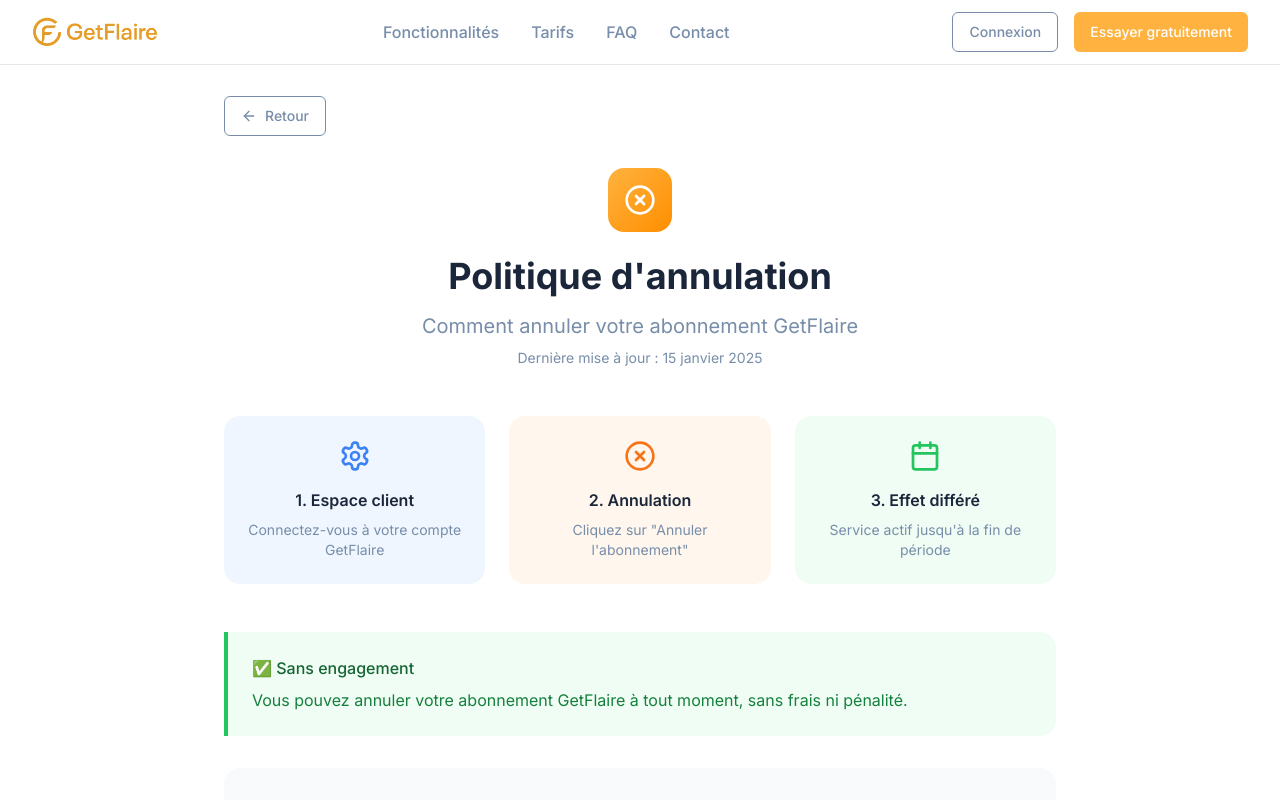
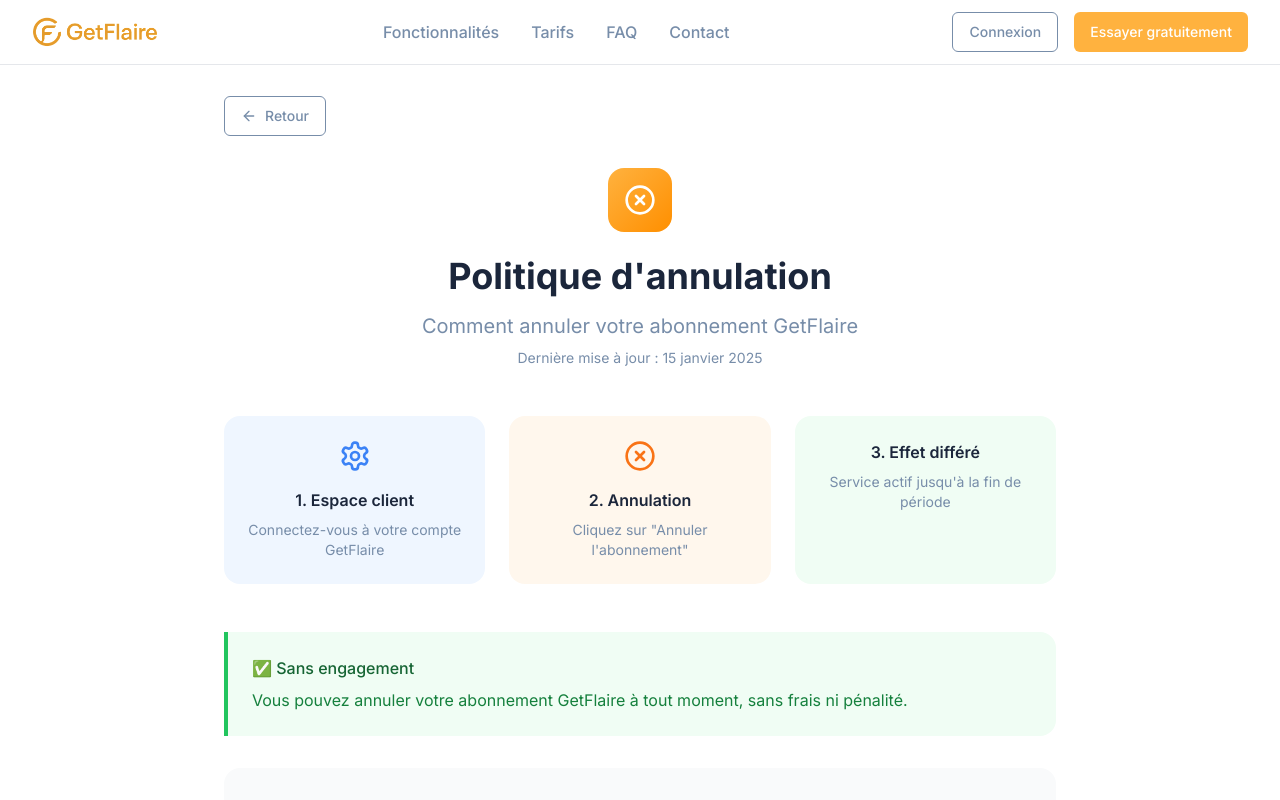
Before and after one commit to doriandulac-dd/site-getflaire, a Next.js app: page /annulation in a window 1280 px wide. Shown: the top 800 px of the page. Built offline with nearby package versions, Linux system fonts and the light colour scheme.

Commit message:
Updated page.tsx

```diff
--- a/app/annulation/page.tsx
+++ b/app/annulation/page.tsx
@@ -2,7 +2,7 @@
 
 import Header from '@/components/Header';
 import Footer from '@/components/Footer';
-import { ArrowLeft, XCircle, Calendar, Settings, AlertTriangle } from 'lucide-react';
+import { ArrowLeft, XCircle, Settings, AlertTriangle } from 'lucide-react';
 import { Button } from '@/components/ui/button';
 
 export default function Annulation() {
@@ -53,7 +53,6 @@ export default function Annulation() {
               <p className="text-sm text-[#778DA9]">Cliquez sur &quot;Annuler l&apos;abonnement&quot;</p>
             </div>
             <div className="bg-green-50 rounded-2xl p-6 text-center">
-              <Calendar className="h-8 w-8 text-green-500 mx-auto mb-4" />
               <h3 className="font-semibold text-[#1B263B] mb-2">3. Effet différé</h3>
               <p className="text-sm text-[#778DA9]">Service actif jusqu&apos;à la fin de période</p>
             </div>
```
